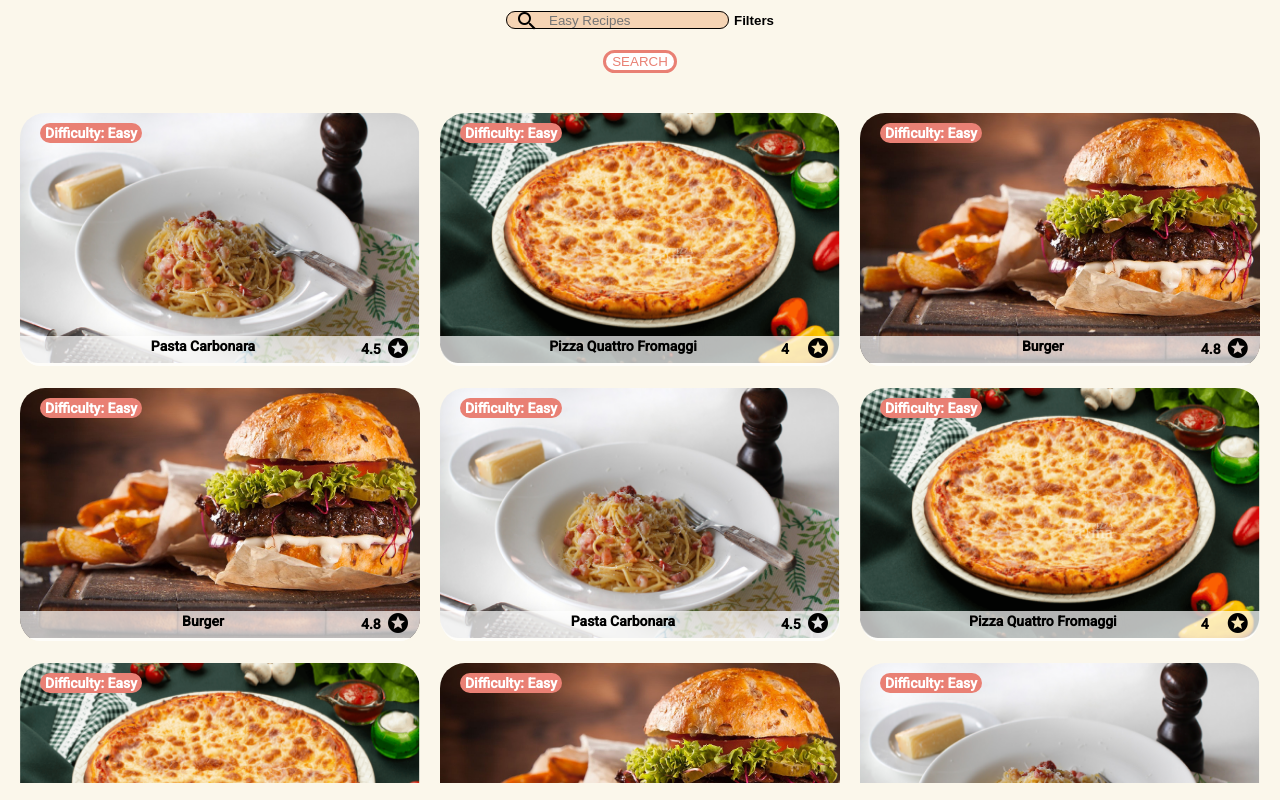
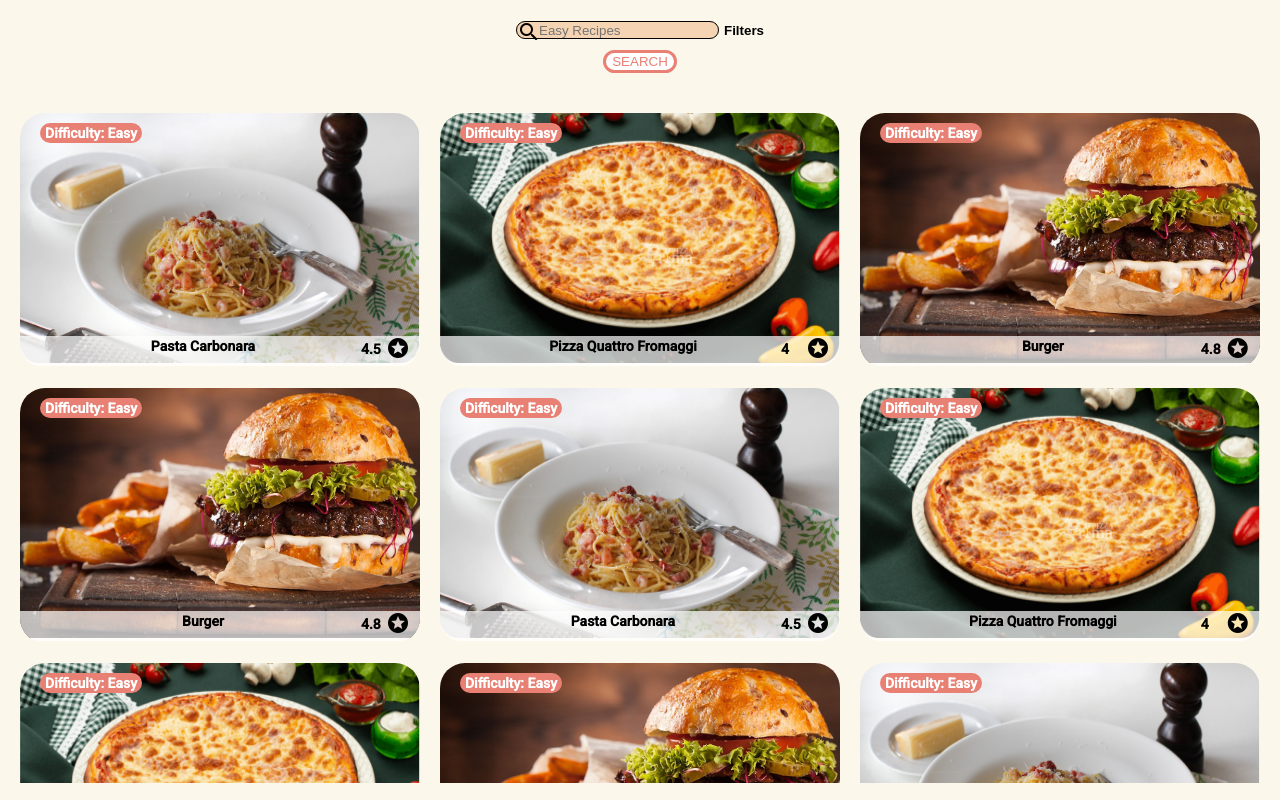
Before and after one commit to EnsyFane/ProiectColectivG4-2021, an Angular app in the folder iChef-WebUi/: page / in a window 1280 px wide. Built offline with nearby package versions, Linux system fonts and the light colour scheme.

Commit message:
updated search icon

```diff
--- a/iChef-WebUi/src/app/components/recipes/recipe-card/recipe-card.component.ts
+++ b/iChef-WebUi/src/app/components/recipes/recipe-card/recipe-card.component.ts
@@ -1,4 +1,4 @@
-import { Component, Input, OnInit } from '@angular/core';
+import { Component, Input } from '@angular/core';
 import { Recipe } from 'src/app/data-types/recipe';
 
 @Component({
@@ -6,13 +6,8 @@ import { Recipe } from 'src/app/data-types/recipe';
   templateUrl: './recipe-card.component.html',
   styleUrls: ['./recipe-card.component.scss']
 })
-export class RecipeCardComponent{
+export class RecipeCardComponent {
 
   @Input() recipe!: Recipe;
 
-  constructor() { }
-
-  ngOnInit(): void {
-  }
-
 }
--- a/iChef-WebUi/src/app/components/recipes/recipes.component.html
+++ b/iChef-WebUi/src/app/components/recipes/recipes.component.html
@@ -1,8 +1,7 @@
 <body>
+    <br>
     <div class="search-bar">
-        <button mat-button matPrefix mat-icon-button>
-            <mat-icon>search</mat-icon>
-        </button>
+        <mat-icon>search</mat-icon>
         <input class="search-bar-input" placeholder="Easy Recipes">
 
     </div>
--- a/iChef-WebUi/src/app/components/recipes/recipes.component.scss
+++ b/iChef-WebUi/src/app/components/recipes/recipes.component.scss
@@ -14,6 +14,7 @@ body{
 }
 
 .search-bar{
+    position: relative;
     background-color: $search-bar-color;
     display: inline;
     z-index: 1000;
@@ -22,7 +23,13 @@ body{
     border-radius: 25px;
 }
 
+mat-icon{
+    position: absolute;
+    height: 20px;
+}
+
 .search-bar-input{
+    margin-left: 20px;
     background-color:  transparent;
     border: none;
     color:black;
--- a/iChef-WebUi/src/app/components/recipes/recipes.component.ts
+++ b/iChef-WebUi/src/app/components/recipes/recipes.component.ts
@@ -1,4 +1,4 @@
-import { Component, OnInit } from '@angular/core';
+import { Component } from '@angular/core';
 import { Recipe } from 'src/app/data-types/recipe';
 
 @Component({
@@ -6,16 +6,10 @@ import { Recipe } from 'src/app/data-types/recipe';
   templateUrl: './recipes.component.html',
   styleUrls: ['./recipes.component.scss']
 })
-export class RecipesComponent implements OnInit {
+export class RecipesComponent {
 
-  recipe1: Recipe = new Recipe("Pasta Carbonara","Easy", "/assets/imgs/pasta.jpg",4.5);
-  recipe2: Recipe = new Recipe("Pizza Quattro Fromaggi","Easy", "/assets/imgs/pizza.jpg",4.0);
-  recipe3: Recipe = new Recipe("Burger","Easy", "/assets/imgs/burger.jpg",4.8);
-
-  constructor() { }
-
-  ngOnInit(): void {
-
-  }
+  recipe1: Recipe = new Recipe('Pasta Carbonara', 'Easy', '/assets/imgs/pasta.jpg', 4.5);
+  recipe2: Recipe = new Recipe('Pizza Quattro Fromaggi', 'Easy', '/assets/imgs/pizza.jpg', 4.0);
+  recipe3: Recipe = new Recipe('Burger', 'Easy', '/assets/imgs/burger.jpg', 4.8);
 
 }
--- a/iChef-WebUi/src/app/components/recipes/recipes.module.ts
+++ b/iChef-WebUi/src/app/components/recipes/recipes.module.ts
@@ -10,18 +10,16 @@ import { MatButtonModule } from '@angular/material/button';
 import { MatInputModule } from '@angular/material/input';
 import { ReactiveFormsModule } from '@angular/forms';
 import { MatIconModule } from '@angular/material/icon';
-import { MatPaginator } from '@angular/material/paginator';
 import { MatSelectModule } from '@angular/material/select';
 import {MatCardModule} from '@angular/material/card';
 import { MatSortModule } from '@angular/material/sort';
-
 
 const routes: Routes = [
   {
     path: '',
     component: RecipesComponent
   }
-]
+];
 
 @NgModule({
   declarations: [
@@ -43,7 +41,7 @@ const routes: Routes = [
     MatFormFieldModule,
     MatSortModule
   ],
-  exports:[
+  exports: [
     RecipesComponent,
     RecipeCardComponent
   ]
```
Also changed, not shown: iChef-WebUi/src/app/data-types/recipe.ts (+4 -4 lines).
